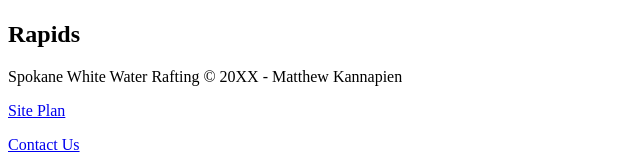
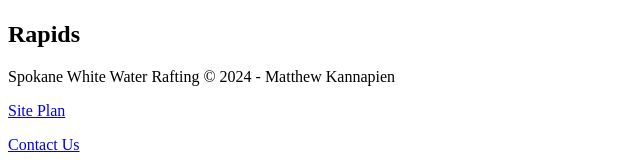
Before and after one commit to mrkannapien/WDD, a plain HTML site: page wwr/index.html in a window 1280 px wide. Shown: the part 2772-2939 px from the top of the page, 0-640 px from the left. Drawn offline with Linux system fonts and the light colour scheme.

Commit message:
updated date from 20xx to 2024

```diff
--- a/wwr/index.html
+++ b/wwr/index.html
@@ -4,7 +4,7 @@
     <meta charset="UTF-8">
     <meta http-equiv="X-UA-Compatible" content="IE=edge">
     <meta name="viewport" content="width=device-width, initial-scale=1.0">
-    <title>Whitewater Rafting Vacations | Dry Oar Boating | Home</title>
+    <title>Whitewater Rafting Vacations | Spokane White Water Rafting | Home</title>
 </head>
 <body>
     <header>
@@ -49,7 +49,7 @@
 
     </main>
     <footer>
-        <p>Spokane White Water Rafting &copy; 20XX - Matthew Kannapien</p>
+        <p>Spokane White Water Rafting &copy; 2024 - Matthew Kannapien</p>
         <p><a href="site-plan-rafting.html">Site Plan</a></p>
         <p><a href="contactus.html">Contact Us</a></p>
         <div class="social">
```
